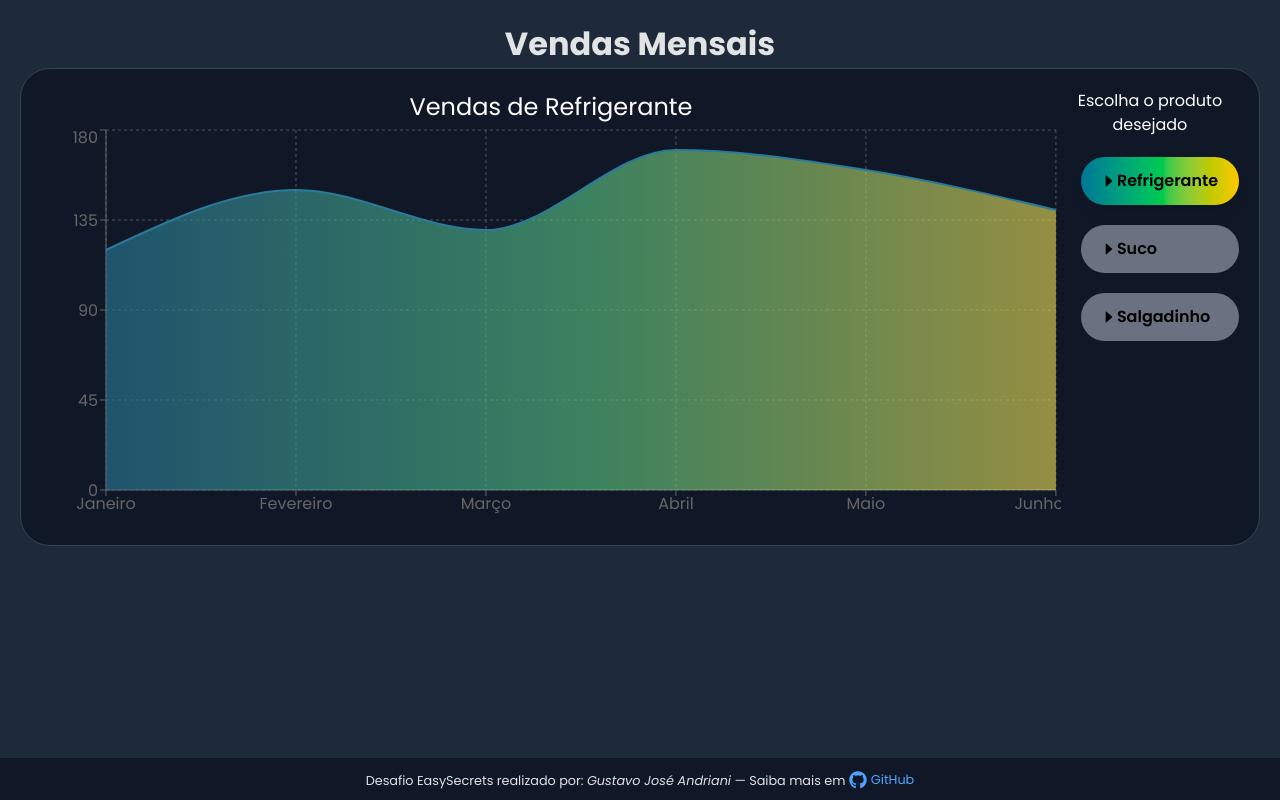
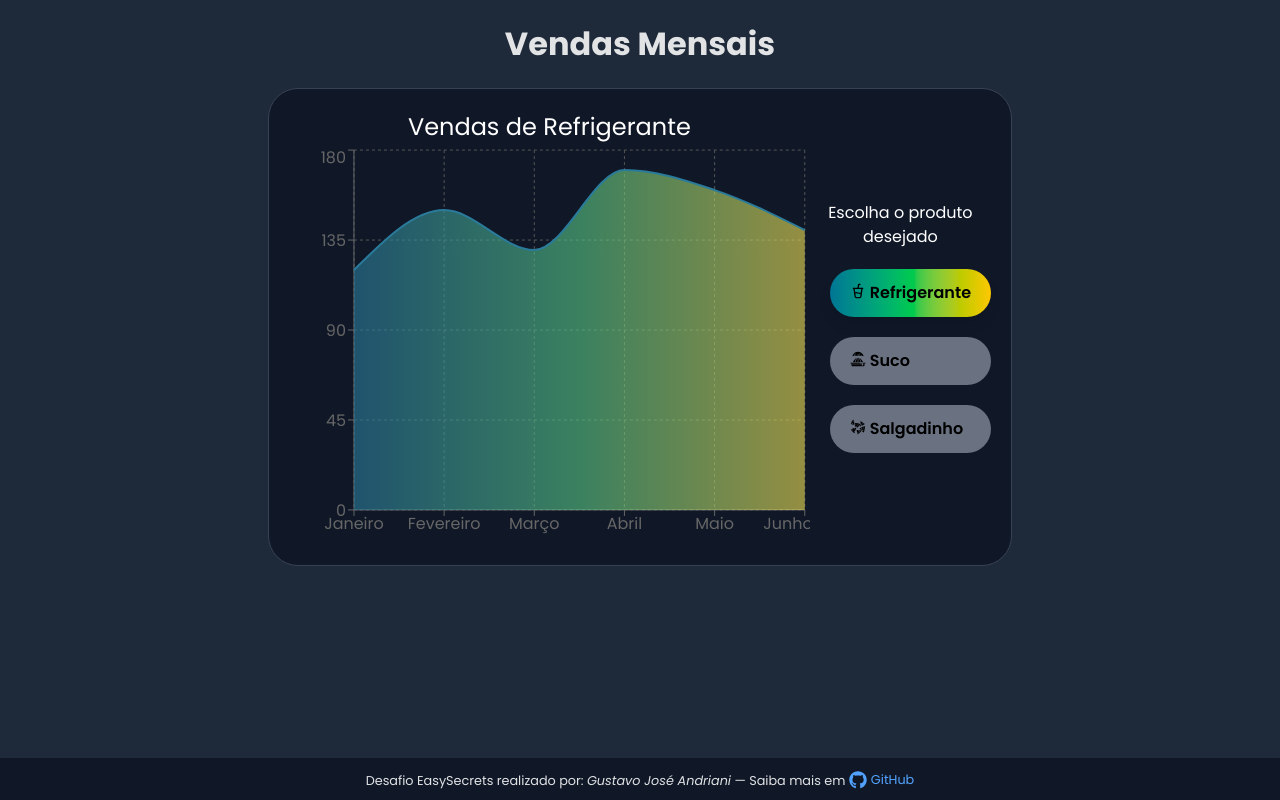
Before and after one commit to gustavoandriani/Desafio-tecnico-EasySecrets, a React (Vite) app: page / in a window 1280 px wide. Built offline with nearby package versions, Linux system fonts and the light colour scheme.

Commit message:
style: Alterações de posição e tamanho

```diff
--- a/src/App.tsx
+++ b/src/App.tsx
@@ -2,22 +2,23 @@ import { useState } from "react";
 import { GraficoVendas } from "./components/GraficoVendas";
 import { BotaoProduto } from "./components/BotaoProduto";
 import { FaGithub } from "react-icons/fa";
+import { LuCupSoda } from "react-icons/lu";
+import { GiManualJuicer, GiNachos } from "react-icons/gi";
 
 function App() {
   const [produto, setProduto] = useState("Refrigerante")
 
   return (
-    <div className="h-screen text-center p-5 bg-gray-800">
+    <div className="h-screen flex flex-col text-center p-5 bg-gray-800">
       <h1 className="text-[32px] font-bold">Vendas Mensais</h1>
-      <div className="flex sm:flex-col sm:flex-col md:flex-row bg-gray-800 rounded-[30px] p-5 align-center justify-evenly bg-gray-900 text-white border border-gray-700
-        hover:bg-gray-800 transition duration-200">
+      <div className="w-[60%] ml-auto mr-auto mt-5 flex sm:flex-col sm:flex-col md:flex-row bg-gray-800 rounded-[30px] p-5 align-center justify-evenly bg-gray-900 text-white border border-gray-700 transition duration-200">
         <GraficoVendas produto={produto} />
-        <div className="md:w-fit sm:w-[100%] flex flex-col">
+        <div className="md:w-fit sm:w-[100%] mt-auto mb-auto flex flex-col">
           <p>Escolha o produto desejado</p>
           <div className="flex md:flex-col sm:flex-row sm:justify-center">
-            <BotaoProduto nome="Refrigerante" selecionado={produto} aoSelecionar={setProduto} />
-            <BotaoProduto nome="Suco" selecionado={produto} aoSelecionar={setProduto} />
-            <BotaoProduto nome="Salgadinho" selecionado={produto} aoSelecionar={setProduto} />
+            <BotaoProduto icone={<LuCupSoda className="mt-[2px] mr-1"/>} nome="Refrigerante" selecionado={produto} aoSelecionar={setProduto} />
+            <BotaoProduto icone={<GiManualJuicer className="mt-[2px] mr-1"/>} nome="Suco" selecionado={produto} aoSelecionar={setProduto} />
+            <BotaoProduto icone={<GiNachos className="mt-[2px] mr-1"/>} nome="Salgadinho" selecionado={produto} aoSelecionar={setProduto} />
           </div>
         </div>
       </div>
--- a/src/components/BotaoProduto.tsx
+++ b/src/components/BotaoProduto.tsx
@@ -1,12 +1,11 @@
-import { AiOutlineCaretRight } from "react-icons/ai";
-
 type BotaoProdutoProps = {
+  icone: React.ReactElement;
   nome: string;
   selecionado: string;
   aoSelecionar: (nome: string) => void;
 };
 
-export function BotaoProduto({ nome, selecionado, aoSelecionar }: BotaoProdutoProps) {
+export function BotaoProduto({ icone, nome, selecionado, aoSelecionar }: BotaoProdutoProps) {
   const isAtivo = nome === selecionado;
 
   return (
@@ -15,7 +14,7 @@ export function BotaoProduto({ nome, selecionado, aoSelecionar }: BotaoProdutoPr
       className={`flex mt-5 sm:ml-5 p-5 py-3 rounded-full font-semibold text-black transition duration-600 ease-in-out cursor-pointer
         ${isAtivo ? "bg-gradient-to-r from-cyan-700 via-green-500 to-yellow-400 shadow-lg" : "bg-gray-500 hover:bg-gray-600"}`}
     >
-      <AiOutlineCaretRight className="mt-1" />
+      {icone}
       {nome}
     </button>
   );
--- /dev/null
+++ b/src/components/CustomTooltip.tsx
@@ -0,0 +1,30 @@
+import React from 'react';
+
+interface TooltipProps {
+  active?: boolean;
+  payload?: any[];
+  label?: string;
+}
+
+const CustomTooltip: React.FC<TooltipProps> = ({ active, payload, label }) => {
+  if (!active || !payload || !payload.length) return null;
+
+  return (
+    <div style={{
+      backgroundColor: "#0f172a",
+      border: "none",
+      color: "#fff",
+      padding: "10px",
+      borderRadius: "8px",
+    }}>
+      <p style={{ color: "#94a3b8", marginBottom: "4px" }}>{label}</p>
+      {payload.map((entry, index) => (
+        <p key={`item-${index}`} style={{ color: entry.color }}>
+          {entry.name.charAt(0).toUpperCase() + entry.name.slice(1)}: {entry.value}
+        </p>
+      ))}
+    </div>
+  );
+};
+
+export default CustomTooltip;
--- a/src/components/GraficoVendas.tsx
+++ b/src/components/GraficoVendas.tsx
@@ -1,5 +1,6 @@
 import {  AreaChart, Area, XAxis, YAxis, Tooltip, CartesianGrid, ResponsiveContainer } from "recharts";
 import data from '../data/vendas.json'
+import CustomTooltip from "./CustomTooltip";
 
 type VendaMensal = {
     mes: string;
@@ -19,7 +20,7 @@ export function GraficoVendas({ produto }: GraficoVendasProps) {
 
     const dadosGrafico: VendaMensal[] = produtoData.vendas;
     return(
-        <div className="sm:w-[100%] sm:h-[100%] md:w-screen md:h-full">
+        <div className="sm:w-[100%] sm:h-[100%] md:w-full md:h-full">
             <h2 className="text-[24px]">Vendas de {produto}</h2>
             <ResponsiveContainer height={400}>
                 <AreaChart data={dadosGrafico}>
@@ -33,8 +34,7 @@ export function GraficoVendas({ produto }: GraficoVendasProps) {
                     <CartesianGrid strokeDasharray="3 3" stroke="#555" />
                     <XAxis dataKey="mes" />
                     <YAxis />
-                    <Tooltip contentStyle={{ backgroundColor: "#0f172a", border: "none", color: "#fff" }}
-                        labelStyle={{ color: "#94a3b8" }} />
+                    <Tooltip content={<CustomTooltip />} />
                     <Area type="monotone" dataKey="quantidade" stroke="rgba(42, 123, 155, 1)" fill="url(#colorQuantidade)" strokeWidth={2} />
                 </AreaChart>
             </ResponsiveContainer>
```
